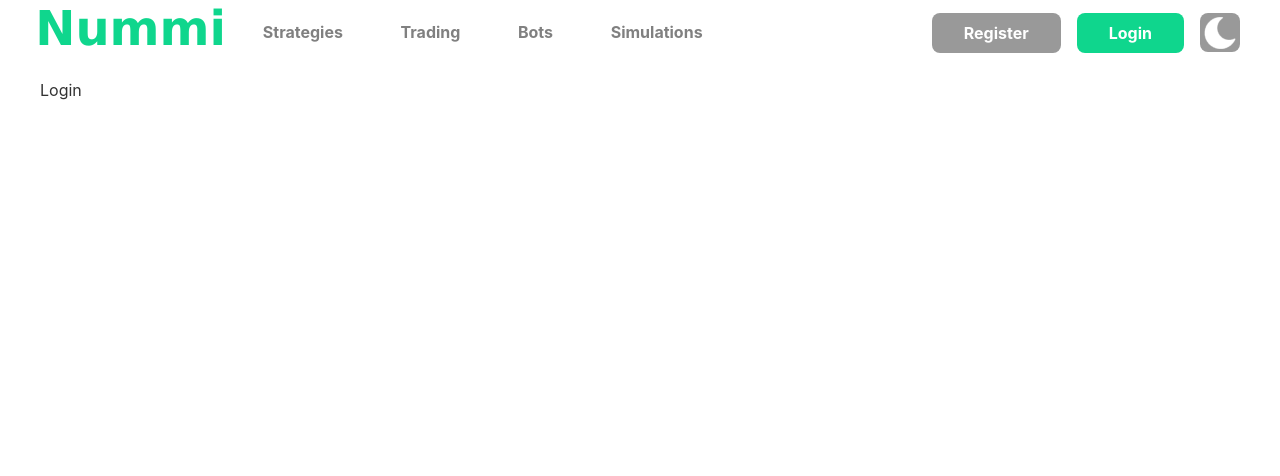
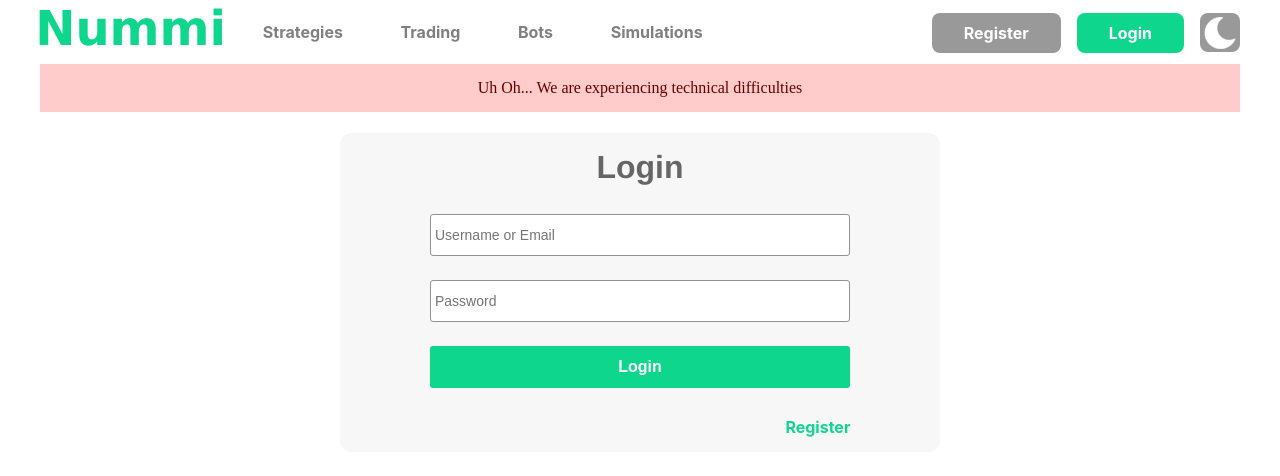
Before and after one commit to bmartin5263/Nummi-UI, a Next.js app: page /login in a window 1280 px wide. Shown: the top 476 px of the page. Built offline with nearby package versions, Linux system fonts and the light colour scheme.

Commit message:
login page stuff

```diff
--- /dev/null
+++ b/components/banner.js
@@ -0,0 +1,20 @@
+import Link from 'next/link';
+import ThemeContext from './themeContext';
+import { useContext } from 'react';
+import { useRouter } from 'next/router'
+
+function Banner({className, text}) {
+  return (
+    <>
+      {/* <div className='banner banner-info'>
+        Create an Account to Start Trading!
+      </div>
+      <br/> */}
+      <div className={'banner ' + className}>
+        {text}
+      </div>
+    </>
+  )
+}
+
+export default Banner
--- /dev/null
+++ b/components/centerBox.js
@@ -0,0 +1,12 @@
+import Head from 'next/head';
+import Navigation from './navigation';
+import { useContext } from "react";
+import ThemeContext from './themeContext'
+
+export default function CenterBox({ children }) {
+  return (
+    <div className='center-box'>
+      {children}
+    </div>
+  );
+}
--- a/components/layout.js
+++ b/components/layout.js
@@ -2,6 +2,7 @@ import Head from 'next/head';
 import Navigation from './navigation';
 import { useContext } from "react";
 import ThemeContext from '../components/themeContext'
+import Banner from './banner';
 
 const name = 'Brandon';
 export const siteTitle = 'Next.js Sample Website';
--- a/pages/bots/index.js
+++ b/pages/bots/index.js
@@ -2,6 +2,7 @@ import Head from 'next/head';
 import Layout from '../../components/layout';
 
 import React from 'react'
+import Banner from '../../components/banner';
 
 function BotsPage() {
   return (
@@ -9,6 +10,7 @@ function BotsPage() {
       <Head>
         <title>Bots</title>
       </Head>
+      <Banner className="banner-error" text="Uh Oh... We are experiencing technical difficulties"/>
     </>
   );
 }
--- a/pages/login/index.js
+++ b/pages/login/index.js
@@ -2,6 +2,9 @@ import Head from 'next/head';
 import Layout from '../../components/layout';
 
 import React from 'react'
+import CenterBox from '../../components/centerBox';
+import Banner from '../../components/banner';
+import Link from 'next/link';
 
 function LoginPage() {
   return (
@@ -9,7 +12,18 @@ function LoginPage() {
       <Head>
         <title>Login to Nummi</title>
       </Head>
-      <p>Login</p>
+      <Banner className="banner-error" text="Uh Oh... We are experiencing technical difficulties"/>
+      <CenterBox>
+        <h1>Login</h1>
+        {/* <span>hello</span> */}
+        <label for="username"><input id="username" name="username" type="email" placeholder="Username or Email" /></label>
+        {/* <span>hello</span> */}
+        <label for="password"><input id="password" name="password" type="password" placeholder="Password" /></label>
+        <button class="nummi-button-primary">Login</button>
+        <div>
+        <Link href="/register" className='center-box-link right'>Register</Link>
+        </div>
+      </CenterBox>
     </>
   );
 }
--- a/pages/simulations/index.js
+++ b/pages/simulations/index.js
@@ -2,6 +2,7 @@ import Head from 'next/head';
 import Layout from '../../components/layout';
 
 import React from 'react'
+import Banner from '../../components/banner';
 
 function SimulationsPage() {
   return (
@@ -9,6 +10,7 @@ function SimulationsPage() {
       <Head>
         <title>Simulations</title>
       </Head>
+      <Banner className="banner-info" text="Create an Account to Begin Trading!"/>
     </>
   );
 }
--- a/styles/globals.scss
+++ b/styles/globals.scss
@@ -114,6 +114,11 @@ a {
 .dark .active-page {
   color: #ffffff;
   background-color: variables.$primary-dark;
+  transition-duration: 0.2s;
+}
+
+.dark .active-page:hover {
+  background-color: variables.$primary-hover-dark;
 }
 
 .link-button {
@@ -154,6 +159,10 @@ a {
   transition-duration: 0.0s;
 }
 
+.dark .link-button-primary {
+  background-color: variables.$primary-hover-dark;
+}
+
 .link-image-button {
   font-weight: bold;
   background-color: variables.$button-enabled-light;
@@ -172,6 +181,137 @@ a {
   height: auto;
   text-align: center;
   filter: invert(1);
+}
+
+/*
+ * =============================
+ * --------- BANNER ------------
+ * =============================
+ */
+
+ .banner {
+  width: 100%;
+  height: 3em;
+  line-height: 3em;
+  vertical-align: middle;
+  text-align: center;
+  font-family: Avenir;
+  transition-duration: 0.3s;
+ }
+
+ .banner-info {
+  background-color: #CCE5FF;
+  color: #004C99;
+ }
+
+ .dark .banner-info {
+  background-color: #003265;
+  color: #8dc4ff;
+ }
+
+ .banner-error {
+  background-color: #FFCCCC;
+  color: #660000;
+ }
+
+ .dark .banner-error {
+  background-color: #660000;
+  color: #ffacac;
+ }
+
+ /*
+ * =============================
+ * ------- CENTER BOX ----------
+ * =============================
+ */
+
+ .center-box {
+  width: 50%;
+  margin-left: auto;
+  margin-right: auto;
+  padding-bottom: 3em;
+  border-radius: 12px;
+  transition-duration: 0.4s;
+  background-color: variables.$white-gray;
+  display: block;
+ }
+
+ .dark .center-box {
+  background-color: variables.$darkest-gray;
+ }
+
+.center-box h1 {
+  padding-top: .5em;
+  padding-bottom: .2em;
+  font-family: Helvetica, monospace;
+  text-align: center;
+  transition-duration: 0.4s;
+  color: #666666;
+}
+
+.dark .center-box h1 {
+  color: variables.$lightest-gray;
+}
+
+.center-box input {
+  width: 70%;
+  margin: auto auto 24px;
+  display: block;
+  border-radius: 3px;
+  font-size: 14px;
+  border: 1px solid #919191;
+  color: black;
+  padding: 12px 4px;
+  transition-duration: 0.4s;
+}
+
+.center-box span {
+  margin-left: 5.7em;
+  margin-bottom: 1em;
+  padding-bottom: 1em;
+}
+
+.dark .center-box input {
+  background-color: #1A1A1A;
+  color: white;
+}
+
+.center-box button {
+  background-color: variables.$primary-light;
+  border: none;
+  color: #ffffff;
+  text-align: center;
+  text-decoration: none;
+  font-size: 16px;
+  cursor: pointer;
+  font-weight: bold;
+  transition-duration: 0.2s;
+  width: 70%;
+  margin: auto auto 16px;
+  display: block;
+  padding: 12px 4px;
+  border-radius: 3px;
+}
+
+.dark .center-box button {
+  background-color: variables.$primary-hover-dark;;
+}
+
+.center-box button:hover {
+  background-color: #10E697;
+}
+
+.center-box button:active {
+  background-color: #18c07f;
+  transition-duration: 0.0s;
+}
+
+.center-box-link {
+  color: #0FD68D;
+  display: block;
+  margin-right: 5.6em;
+  text-decoration: none;
+  font-weight: bold;
 }
 
 /*
--- a/styles/variables.scss
+++ b/styles/variables.scss
@@ -10,11 +10,11 @@ $black-gray: #1A1A1A;
 
 $primary-light: $nummi-green;
 $primary-hover-light: #10EB9B;
-$primary-active-light: #0EC280;
+$primary-active-light: #0ec280;
 
-$primary-dark: $primary-active-light;
-$primary-hover-dark: $primary-light;
-$primary-active-dark: $primary-active-light;
+$primary-dark: #197754;
+$primary-hover-dark: #24ae7c;
+$primary-active-dark: cyan;
 
 $button-enabled-light: $gray;
 $button-hover-light: $light-gray;
```
